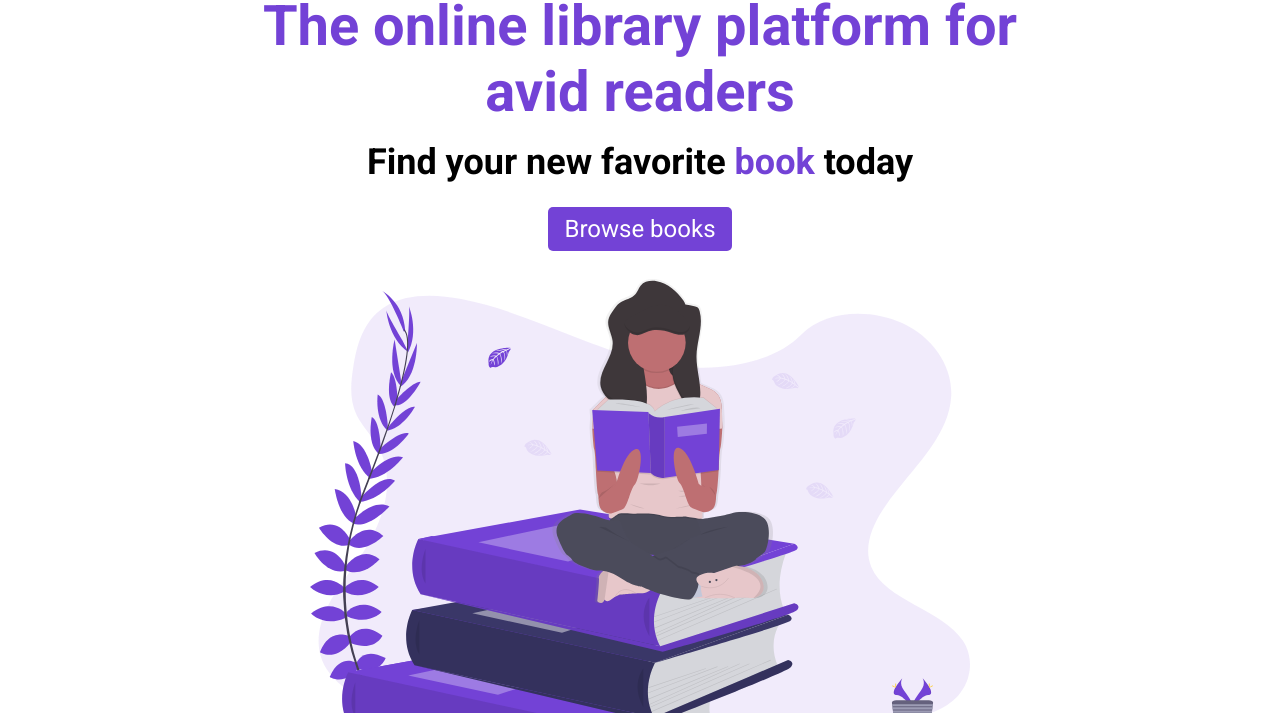
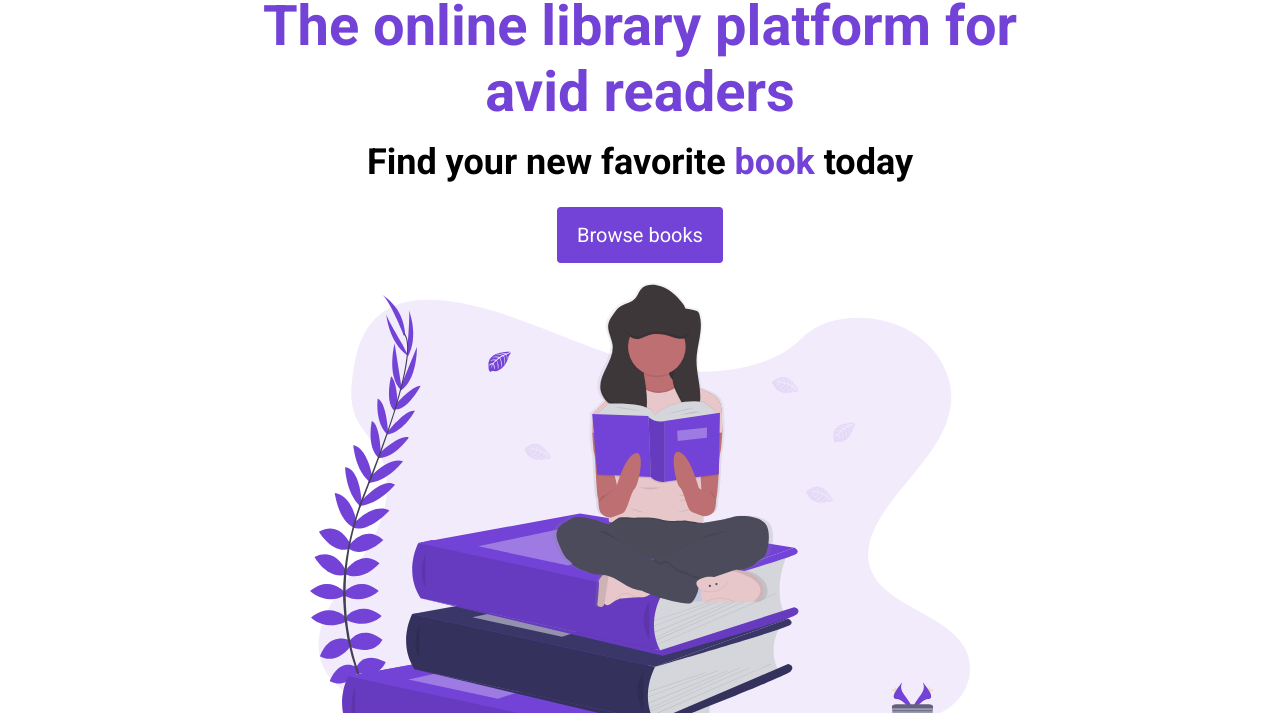
Before and after one commit to N-Cress/e_comm, a plain HTML site: page index.html in a window 1280 px wide. Shown: the part 87-800 px from the top of the page. Drawn offline with Linux system fonts and the light colour scheme.

Commit message:
mostly changes to make the buttons look a little nicer

```diff
--- a/styles.css
+++ b/styles.css
@@ -47,10 +47,15 @@ img {
     border: none;
     background-color: #7342d6;
     color: white;
-    font-size: 24px;
-    padding: 8px 16px;
-    border-radius: 5px;
+    font-size: 20px;
+    padding: 16px 20px;
+    border-radius: 4px;
     margin-bottom: 8px;
+    margin: auto 0;
+}
+
+.btn:hover {
+    cursor: pointer;
 }
 
 /* NAV */
```
